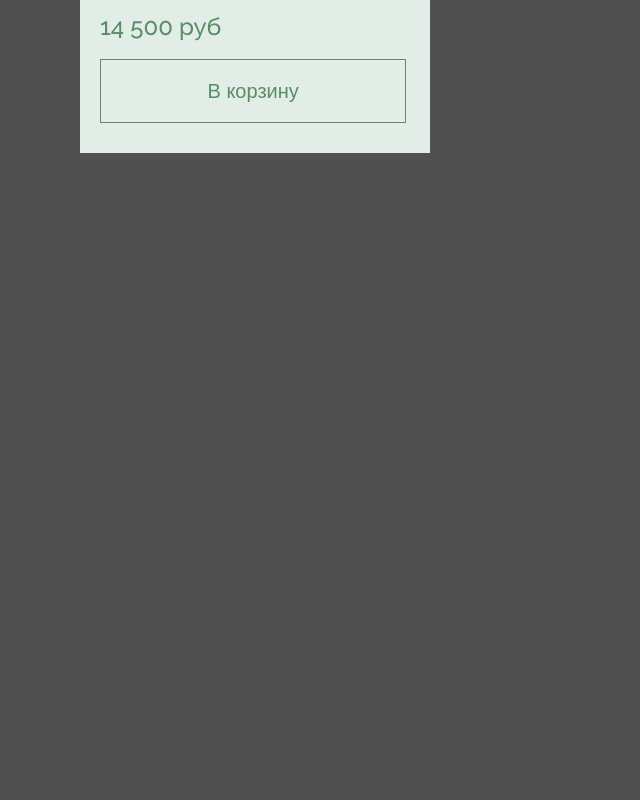
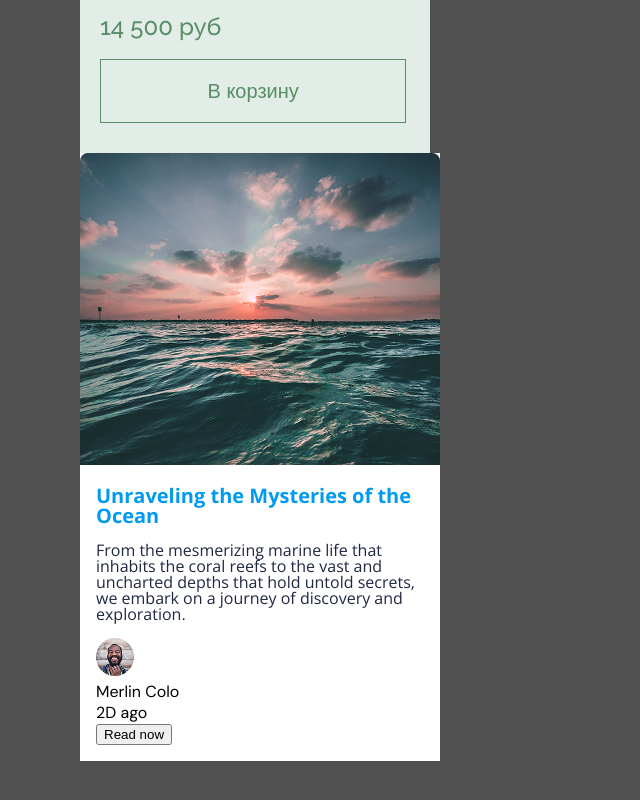
Before and after one commit to Rafail77/solid-waddle, a plain HTML site: page index.html in a window 1280 px wide. Shown: the part 1264-2064 px from the top of the page, without its empty margins (0-640 px from the left). After the commit the page ends 2033 px from the top, so only its background shows below. Drawn offline with nearby package versions, Linux system fonts and the light colour scheme.

Commit message:
layout 3 cards

```diff
--- a/index.html
+++ b/index.html
@@ -13,6 +13,8 @@
    <link href="https://fonts.googleapis.com/css2?family=DM+Sans&display=swap" rel="stylesheet"> <!-- DM Sans -->
    <link href="https://fonts.googleapis.com/css2?family=Raleway:wght@400;500;700&display=swap" rel="stylesheet"> <!-- Raleway-->
    <link href="https://fonts.googleapis.com/css2?family=Raleway:ital,wght@0,400;0,700;1,400&display=swap" rel="stylesheet"> <!-- Raleway-italic версия-->
+   <link href="https://fonts.googleapis.com/css2?family=Open+Sans:wght@400;500;600;700&display=swap" rel="stylesheet"> <!--Open Sans-->
+   <link href="https://fonts.googleapis.com/css2?family=Open+Sans:ital,wght@0,400;0,700;1,400;1,700&display=swap" rel="stylesheet"> <!--Open Sansitalic версия-->
 </head>
 
 <body>
@@ -39,5 +41,24 @@
    <button class="btn2">В корзину</button>
  </div>
 
+ <!-- Card 3-->
+  <div class="card3">
+   <img src="./assets/Frame 6.png" alt="Ocean" width="360" height="312">
+<div class="forPadding">
+      <div class="title3">Unraveling the Mysteries of the Ocean</div>
+   <div class="subtitle3">From the mesmerizing marine life that inhabits the coral reefs to the vast and uncharted depths that hold untold secrets, we embark on a journey of discovery and exploration.</div>
+   <div class="block">
+      <div class="block">
+   <img src="./assets/Frame 10.png" alt="User" class="avatar">
+   <div class="block">
+   <div class="Uswename">Merlin Colo</div>
+   <div class="Date">2D ago</div>
+     </div>
+    </div>
+    <button class="btn3">Read now</button>
+   </div>
+</div>
+  </div>
+
 </body>
 </html>
--- a/styles.css
+++ b/styles.css
@@ -68,7 +68,6 @@ body {
     background-color: rgba(225, 237, 230, 1);
     width: fit-content;
     margin-top: 106px;
-    margin-bottom: 100%;
 }
 
 .autor {
@@ -117,3 +116,30 @@ body {
     line-height: 100%;                     /* Межстрочный интервал */
     padding: 21px 106.5px 21px 106.5px;
 }
+
+.card3 {
+    background-color: rgba(255, 255, 255, 1);
+    width: 360px;
+}
+
+.forPadding {
+    padding: 16px;
+}
+
+.title3 {
+    font-family: 'Open Sans', Arial, sans-serif;
+    color: rgba(0, 154, 240, 1);
+    font-size: 20px;                        /* Размер шрифта */
+    font-weight: 700;                       /* Толщина шрифта */
+    line-height: 100%;                     /* Межстрочный интервал */
+    margin-bottom: 16px;
+}
+
+.subtitle3 {
+    font-family: 'Open Sans', Arial, sans-serif;
+    color: rgba(32, 40, 66, 1);
+    font-size: 16px;                        /* Размер шрифта */
+    font-weight: 400;                       /* Толщина шрифта */
+    line-height: 100%;                     /* Межстрочный интервал */
+    margin-bottom: 16px;
+}
```
